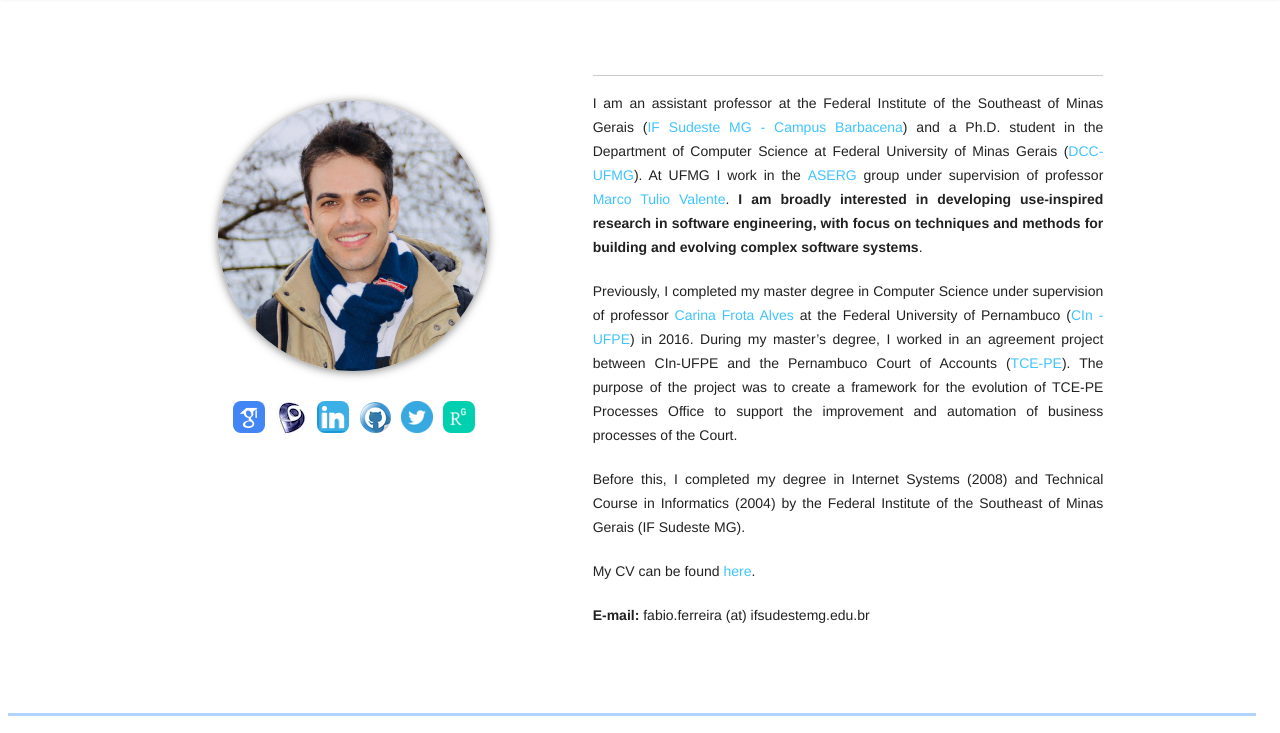
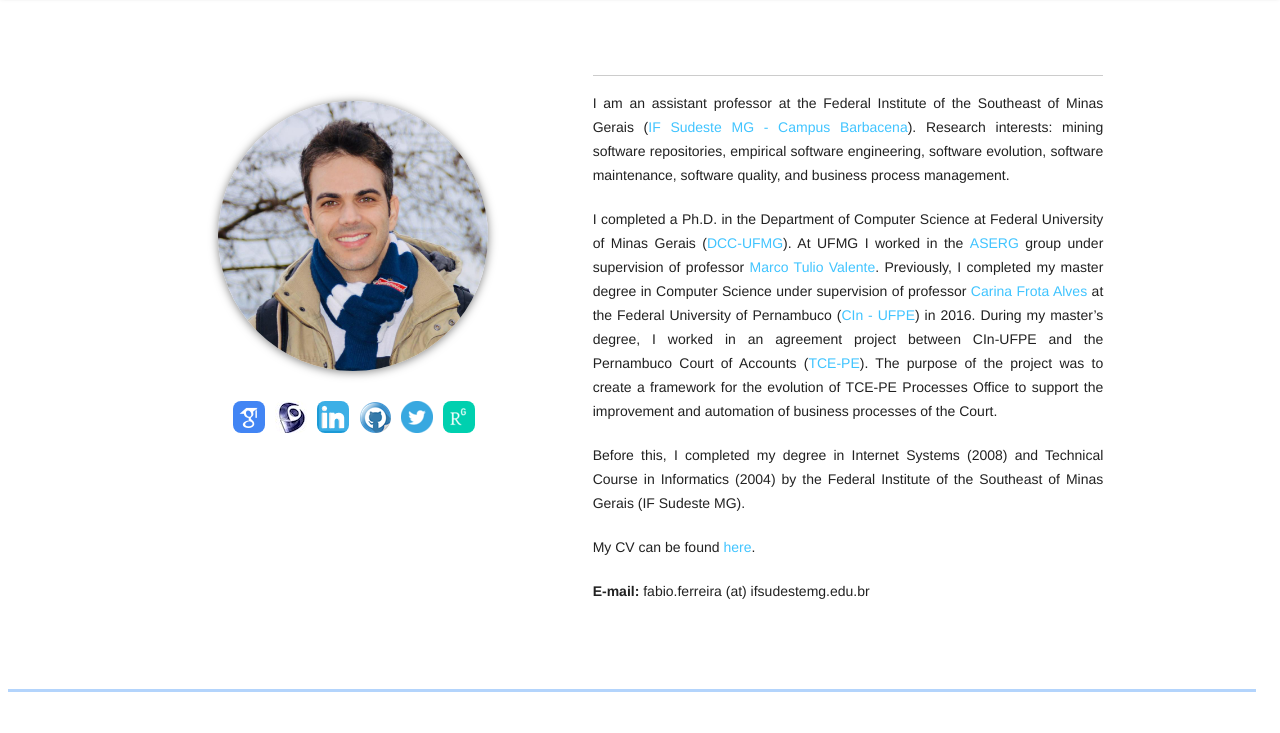
Before and after one commit to fabiosferreira/fabiosferreira.github.io, a plain HTML site: page index.html in a window 1280 px wide. Shown: the part 67-800 px from the top of the page. Drawn offline with Linux system fonts and the light colour scheme.

Commit message:
update profile

```diff
--- a/index.html
+++ b/index.html
@@ -92,10 +92,10 @@
 					<div class="biography mdl-cell--5-col mdl-cell--7-col-tablet">
 						<hr></hr>
 						<p class="wow fadeInUp" data-wow-iteration="1">
-							I am an assistant professor at the Federal Institute of the Southeast of Minas Gerais (<a href="https://www.ifsudestemg.edu.br">IF Sudeste MG - Campus Barbacena</a>) and a Ph.D. student in the Department of Computer Science at Federal University of Minas Gerais (<a href="http://ppgcc.dcc.ufmg.br/en/">DCC-UFMG</a>). At UFMG I work in the <a href="http://aserg.labsoft.dcc.ufmg.br">ASERG</a> group under supervision of professor <a href="https://homepages.dcc.ufmg.br/~mtov/">Marco Tulio Valente</a>. <b>I am broadly interested in developing use-inspired research in software engineering, with focus on techniques and methods for building and evolving complex software systems</b>.
+							I am an assistant professor at the Federal Institute of the Southeast of Minas Gerais (<a href="https://www.ifsudestemg.edu.br">IF Sudeste MG - Campus Barbacena</a>). Research interests: mining software repositories, empirical software engineering, software evolution, software maintenance, software quality, and business process management.
 						</p><br>
 						<p class="wow fadeInUp" data-wow-iteration="1">
-							Previously, I completed my master degree in Computer Science under supervision of professor <a href="http://lattes.cnpq.br/7752481318432762">Carina Frota Alves</a> at the Federal University of Pernambuco (<a href="https://www3.cin.ufpe.br/en/">CIn - UFPE</a>) in 2016. During my master’s degree, I worked in an agreement project between CIn-UFPE and the Pernambuco Court of Accounts (<a href="http://www.tce.pe.gov.br/">TCE-PE</a>). The purpose of the project was to create a framework for the evolution of TCE-PE Processes Office to support the improvement and automation of business processes of the Court.
+							I completed a Ph.D. in the Department of Computer Science at Federal University of Minas Gerais (<a href="http://ppgcc.dcc.ufmg.br/en/">DCC-UFMG</a>). At UFMG I worked in the <a href="http://aserg.labsoft.dcc.ufmg.br">ASERG</a> group under supervision of professor <a href="https://homepages.dcc.ufmg.br/~mtov/">Marco Tulio Valente</a>. Previously, I completed my master degree in Computer Science under supervision of professor <a href="http://lattes.cnpq.br/7752481318432762">Carina Frota Alves</a> at the Federal University of Pernambuco (<a href="https://www3.cin.ufpe.br/en/">CIn - UFPE</a>) in 2016. During my master’s degree, I worked in an agreement project between CIn-UFPE and the Pernambuco Court of Accounts (<a href="http://www.tce.pe.gov.br/">TCE-PE</a>). The purpose of the project was to create a framework for the evolution of TCE-PE Processes Office to support the improvement and automation of business processes of the Court.
 						</p><br>
 						<p class="wow fadeInUp" data-wow-iteration="1">
 							Before this, I completed my degree in Internet Systems (2008) and Technical Course in Informatics (2004) by the Federal Institute of the Southeast of Minas Gerais (IF Sudeste MG).
```
